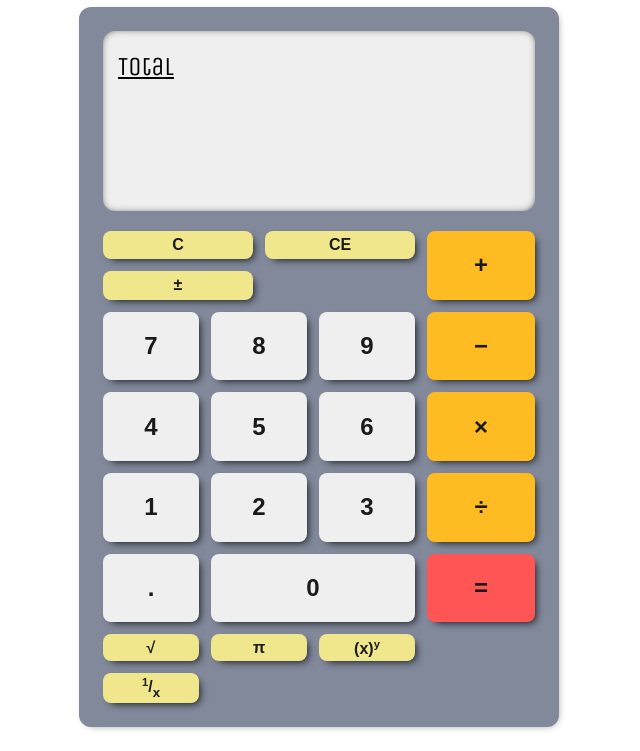
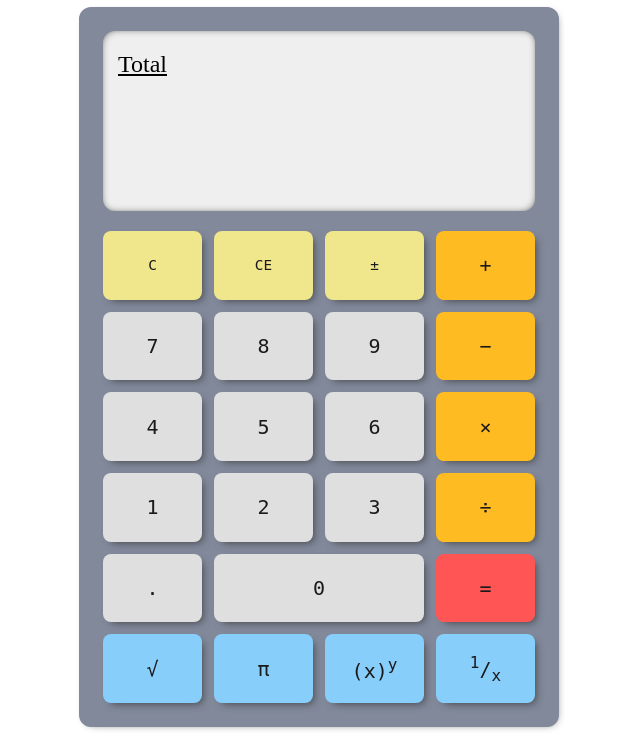
Before and after one commit to coyotewind/blue-velvet, a plain HTML site: page index.html in a window 1280 px wide. Shown: the part 84-835 px from the top of the page, without its empty margins (321-961 px from the left). Drawn offline with nearby package versions, Linux system fonts and the light colour scheme; a web font is replaced by a local one.

Commit message:
Add files via upload

```diff
--- a/styles/style.css
+++ b/styles/style.css
@@ -1,14 +1,25 @@
+/* reset stylesheet */
+
+
 * {
     box-sizing: border-box;
     margin: 0;
     padding: 0;
     border: none;
+    outline: none !important;
 }
+
+/* structural page elements */
 
 html {
     font-size: 24px;
-    font-family: 'Unica One', cursive;
+    font-family: 'Unica One';
 }
+
+sub, sup {
+    font-size: 0.8em;
+}
+
 
 #app {
     display: flex;
@@ -20,31 +31,31 @@ html {
 }
 
 #app h1 {
-    color: #1A1A1A;
+    color: #1a1a1a;
     font-size: 2rem;
     letter-spacing: 1px;
     margin-bottom: 10px;
 }
 
-/* --- globals --- */
+/* --- the calculator top level grid --- */
 
 .calculator {
-
     /* grid calc */
     display: grid;
     grid-template-rows: 180px repeat(12, 1fr);
     grid-template-columns: repeat(5, 1fr);
     grid-gap: 20px;
-    background: #81899B;
-    border: 4px solid #81899B;
+    background: #81899b;
+    border: 4px solid #81899b;
     border-radius: 12px;
-    box-shadow: 2px 2px 10px -6px #1A1A1A;
+    box-shadow: 2px 2px 10px -6px #1a1a1a;
     min-height: 720px;
     overflow: hidden;
     padding: 20px;
     width: 480px;
+}
 
-}
+/* the display grid  */
 
 .display {
     /* grid display */
@@ -54,9 +65,9 @@ html {
     /* grid items calc */
     grid-column: 1 / 6;
     grid-row: 1 / 4;
-        background: #EFEFEF;
+    background: #efefef;
     border-radius: 12px;
-        box-shadow: inset 2px 2px 10px -6px #1A1A1A, inset -2px -2px 10px -6px #1A1A1A;
+    box-shadow: inset 2px 2px 10px -6px #1a1a1a, inset -2px -2px 10px -6px #1a1a1a;
     height: 180px;
     padding: 15px;
 }
@@ -70,17 +81,17 @@ html {
 .held-label {
     /* grid items display */
     grid-row: 1;
-            font-size: 26px;
+    font-family: 'Coda';
+    font-size: 24px;
     padding-top: 5px;
     text-decoration: underline;
-
 }
 
 .held-value {
     /* grid items display */
     grid-row: 2;
-            color: #1A1A1A;
-            font-size: 40px;
+    color: #1a1a1a;
+    font-size: 36px;
 }
 
 .next-operation,
@@ -92,16 +103,18 @@ html {
 .next-operation {
     /* grid items display */
     grid-column: 1;
-            color: #1A1A1A;
-            font-size: 40px;
+    color: #1a1a1a;
+    font-size: 32px;
 }
 
 .next-value {
     /* grid items display */
     grid-column: 2 / 6;
-            font-size: 40px;
+    font-size: 36px;
     text-align: right;
 }
+
+/* the controls grids */
 
 .controls {
     /* grid controls */
@@ -114,14 +127,17 @@ html {
     grid-row: 2 / 14;
 }
 
-        .memory, .operations, .digits, .extra {
+.memory,
+.operations,
+.digits,
+.extra {
     display: grid;
     grid-gap: 12px;
 }
 
 .memory {
     /* grid memory */
-            grid-template-columns: 2fr 2fr;
+    grid-template-columns: 1fr 1fr 1fr;
     /* grid items controls */
     grid-column: 1 / 4;
     grid-row: 1;
@@ -129,10 +145,10 @@ html {
 
 .operations {
     /* grid operations */
-            grid-template-rows: repeat(6, 1fr);
+    grid-template-rows: repeat(5, 1fr);
     /* grid items controls */
-            grid-column: 4 / 6;
-            grid-row: 1 / 7;
+    grid-column: 4 / 5;
+    grid-row: 1 / 6;
 }
 
 .digits {
@@ -146,41 +162,47 @@ html {
 
 .extra {
     /* grid memory */
-            grid-template-columns: 1fr 1fr 1fr;
+    grid-template-columns: 1fr 1fr 1fr 1fr;
     /* grid items controls */
-            grid-column: 1 / 4;
+    grid-column: 1 / 5;
     grid-row: 6;
 }
+
+/* the buttons */
 
 .digits button:last-of-type {
     grid-column: 2 / 4;
 }
 
 .calculator button {
-    background-color: #EFEFEF;
+    background-color: #DFDFDF;
     border-radius: 8px;
-    box-shadow: 4px 4px 8px -4px #000000;
-    color: #1A1A1A;
+    box-shadow: 4px 4px 8px -4px #3A3A3A;
+    color: #1a1a1a;
     cursor: pointer;
-    font-family: 'Coda',sans-serif;
-    font-size: 3vh;
-    font-weight: 900;
+    font-family: 'monospace', sans-serif;
+    font-size: 2.5vh;
+    font-weight: 500;
 }
 
-    .memory button,
-    .extra button {
+.calculator button:hover {
+    box-shadow: 3px 3px 4px 0 #3A3A3A;
+}
+
+.memory button {
     background: khaki;
-        font-size: 2vh;
+    font-size: 1.8vh;
 }
 
 .operations button {
-            background-color: #FFBB22;
+    background-color: #ffbb22;
 }
 
 .operations button.equals {
-            background-color: #FF5555;
+    background-color: #ff5555;
 }
 
-sup {
-    font-size: 0.7em;
+.extra button {
+    background: lightskyblue;
+    font-size: 2.5vh;
 }
```
Lines whose indentation alone changed are shown as unchanged.
